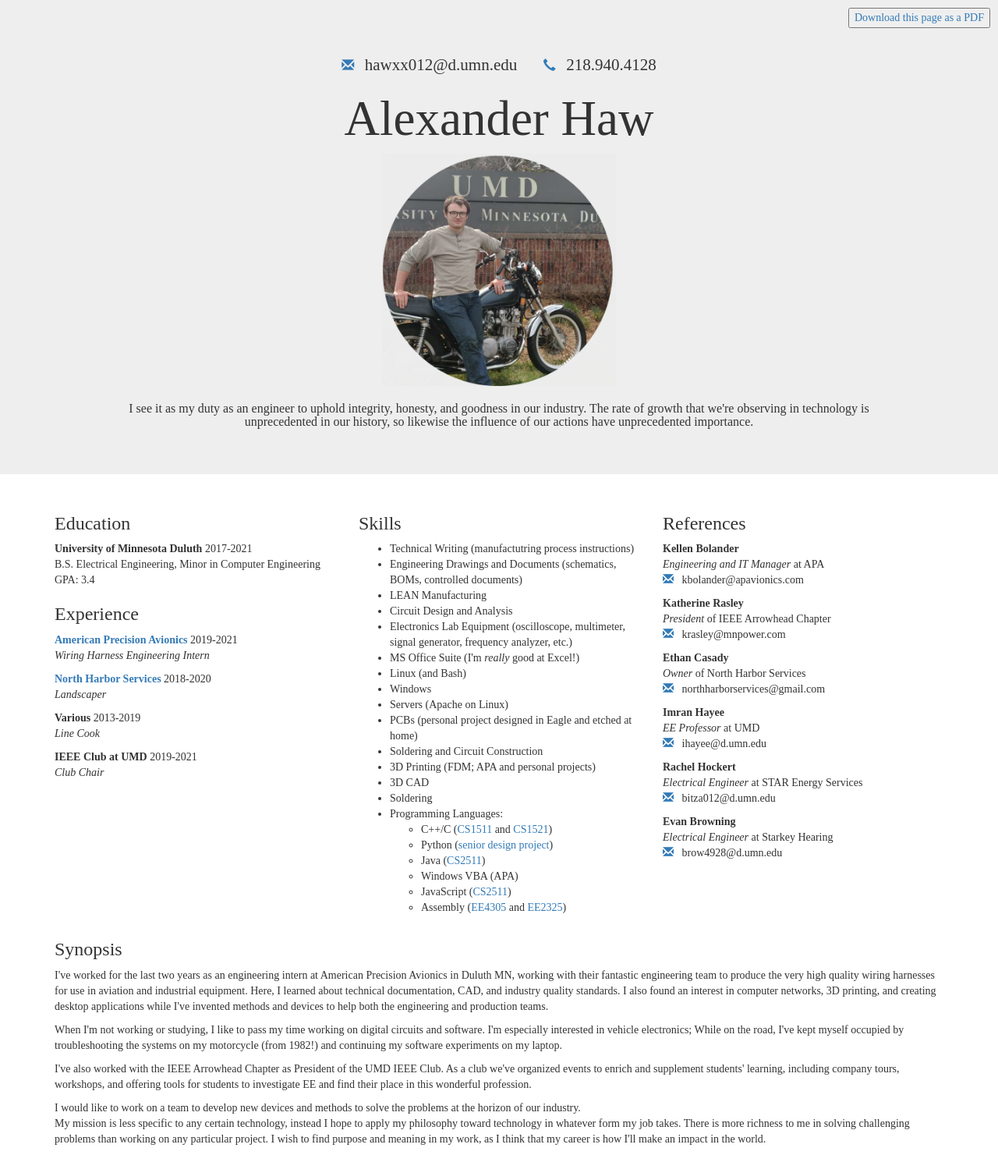
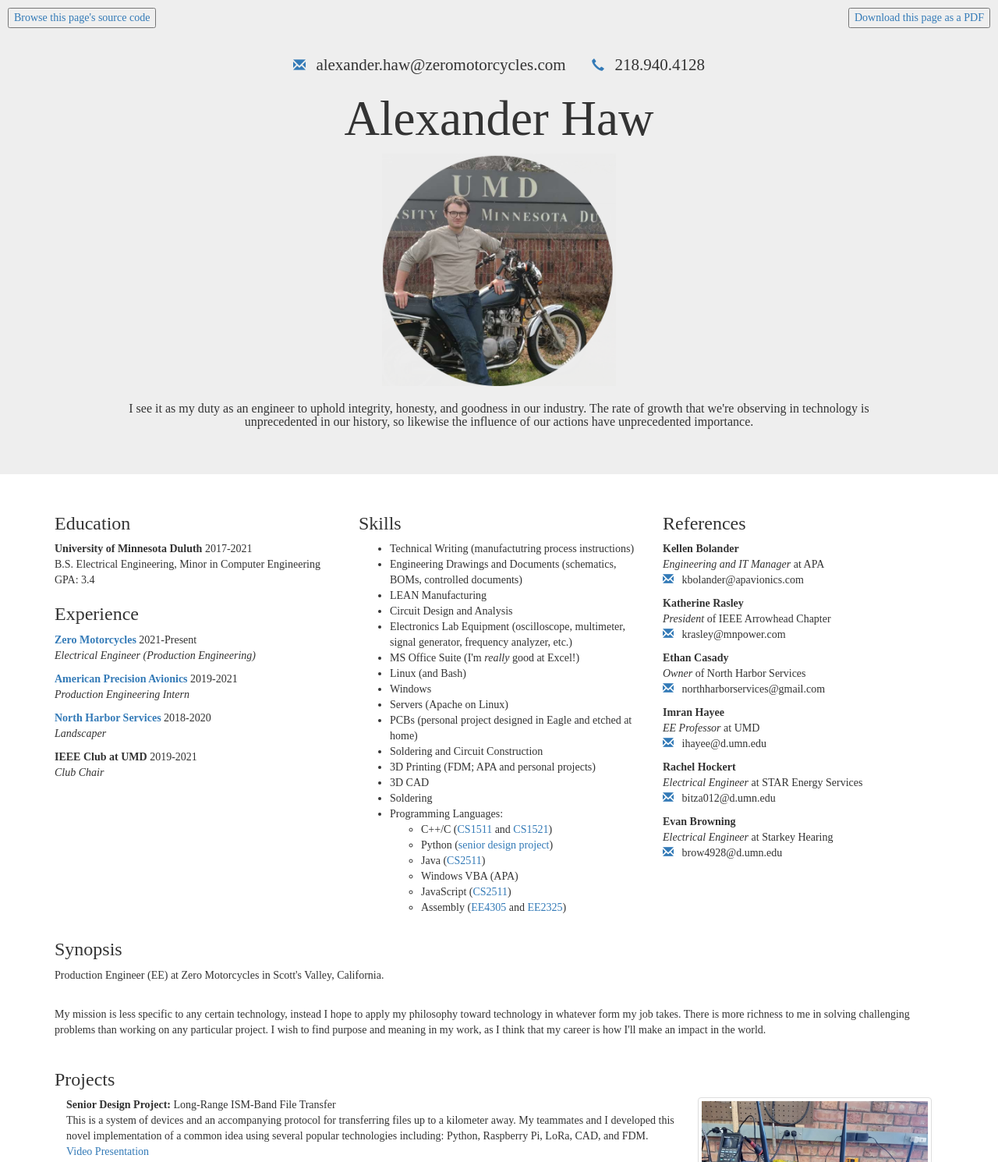
Before and after one commit to alex-haw/alex-haw.github.io, a plain HTML site: page index.html in a window 1280 px wide. Shown: the top 1490 px of the page at 78% size. Drawn offline with nearby package versions, Linux system fonts and the light colour scheme; files whose address does not match are found by name.

Commit message:
updated employer and some small details that aren't relevant anymore:

```diff
--- a/index.html
+++ b/index.html
@@ -14,15 +14,16 @@
 		<link rel="stylesheet" href="./styles/alex-haw.css"></link>
 	</head>
 	<body>
-	<div class="text-center" style="padding: 10px; background-color: #eee;">
-		<a href="./pdf/resume-alexanderhaw.pdf" style="float: right; font-size: 14px;"><button>Download this page as a PDF</button></a>
-	</div>
+		<div class="text-center" style="padding: 10px; background-color: #eee;">
+			<a href="https://github.com/alex-haw/alex-haw.github.io" style="float: left; font-size: 14px;"><button>Browse this page's source code</button></a>
+			<a href="./pdf/resume-alexanderhaw.pdf" style="float: right; font-size: 14px;"><button>Download this page as a PDF</button></a>
+		</div>
 	<div class="jumbotron text-center">
 		<div>
 			<span class="contact_set">
-				<a href="mailto:hawxx012@d.umn.edu">
+				<a href="mailto:alexander.haw@zeromotorcycles.com">
 				<span class="glyphicon glyphicon-envelope contact"></span></a>
-				<p class="contact">hawxx012@d.umn.edu</p>
+				<p class="contact">alexander.haw@zeromotorcycles.com</p>
 			</span>
 			<span class="contact_set">
 				<a href="tel:2189404128">
@@ -48,14 +49,14 @@
 		<!--/div-->
 		<!--div class="col-sm-6"-->
 			<h3>Experience</h3>
+			<p><b><a href="https://www.zeromotorcycles.com/">Zero Motorcycles</a></b> 2021-Present
+			<br><i>Electrical Engineer (Production Engineering)</i>
+			</p>
 			<p><b><a href="https://www.apavionics.com/">American Precision Avionics</a></b> 2019-2021
-			<br><i>Wiring Harness Engineering Intern</i>
+			<br><i>Production Engineering Intern</i>
 			</p>
 			<p><b><a href="https://northharborservices.com/">North Harbor Services</a></b> 2018-2020
 			<br><i>Landscaper</i>
-			</p>
-			<p><b>Various</b> 2013-2019
-			<br><i>Line Cook</i>
 			</p>
 			<p><b>IEEE Club at UMD</b> 2019-2021
 			<br><i>Club Chair</i>
@@ -143,11 +144,7 @@
 
 		<div class="col-sm-12">
 			<h3>Synopsis</h3>
-			<p>I've worked for the last two years as an engineering intern at American Precision Avionics in Duluth MN, working with their fantastic engineering team to produce the very high quality wiring harnesses for use in aviation and industrial equipment. Here, I learned about technical documentation, CAD, and industry quality standards. I also found an interest in computer networks, 3D printing, and creating desktop applications while I've invented methods and devices to help both the engineering and production teams.</p>
-			<p>When I'm not working or studying, I like to pass my time working on digital circuits and software. I'm especially interested in vehicle electronics; While on the road, I've kept myself occupied by troubleshooting the systems on my motorcycle (from 1982!) and continuing my software experiments on my laptop.</p>
-			<p>I've also worked with the IEEE Arrowhead Chapter as President of the UMD IEEE Club. As a club we've organized events to enrich and supplement students' learning, including company tours, workshops, and offering tools for students to investigate EE and find their place in this wonderful profession.</p>
-
-			<p>I would like to work on a team to develop new devices and methods to solve the problems at the horizon of our industry.
+			<p>Production Engineer (EE) at Zero Motorcycles in Scott's Valley, California.</p>
 			<br>My mission is less specific to any certain technology, instead I hope to apply my philosophy toward technology in whatever form my job takes. There is more richness to me in solving challenging problems than working on any particular project. I wish to find purpose and meaning in my work, as I think that my career is how I'll make an impact in the world.</p>
 		</div>
 		<div class="col-sm-12">
```
